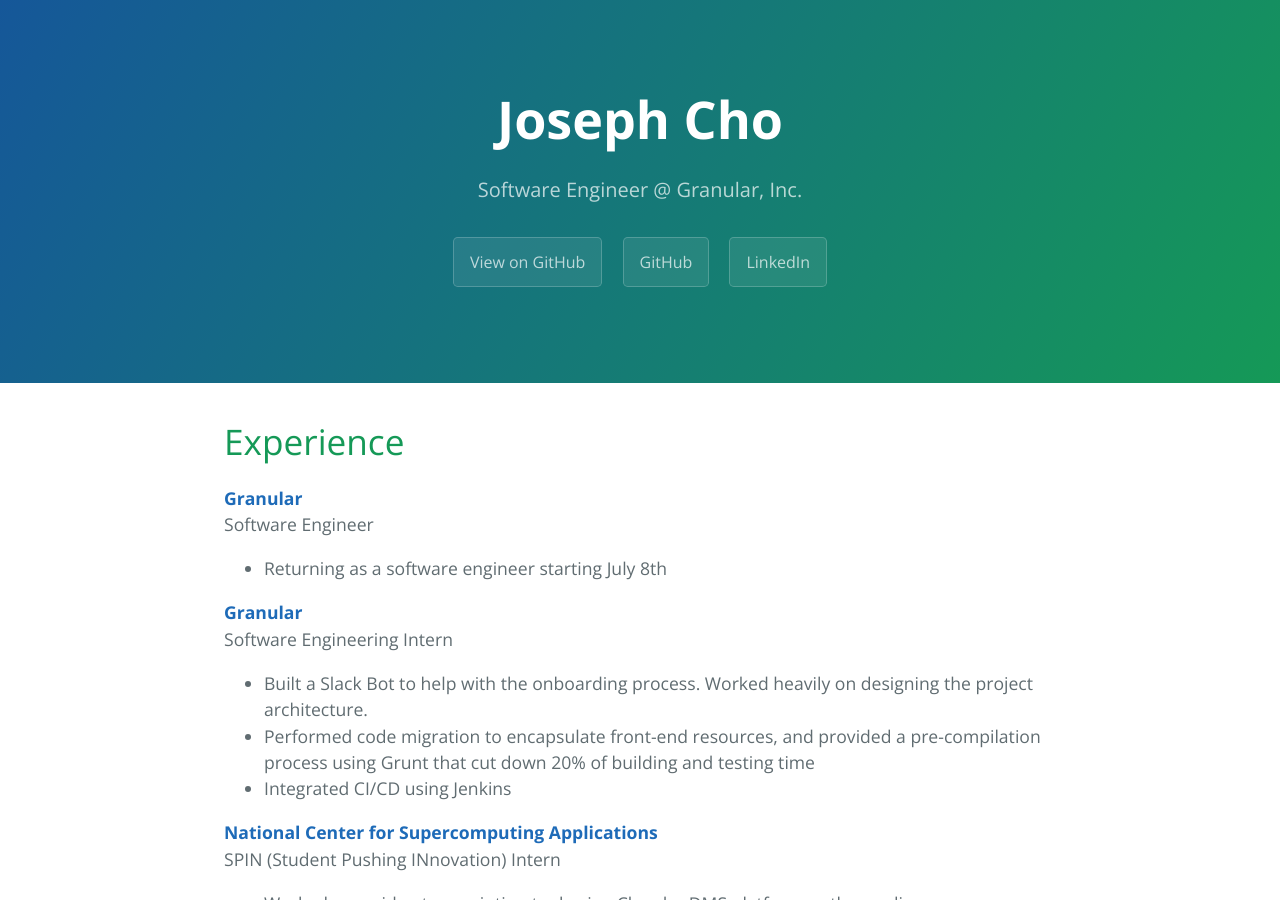
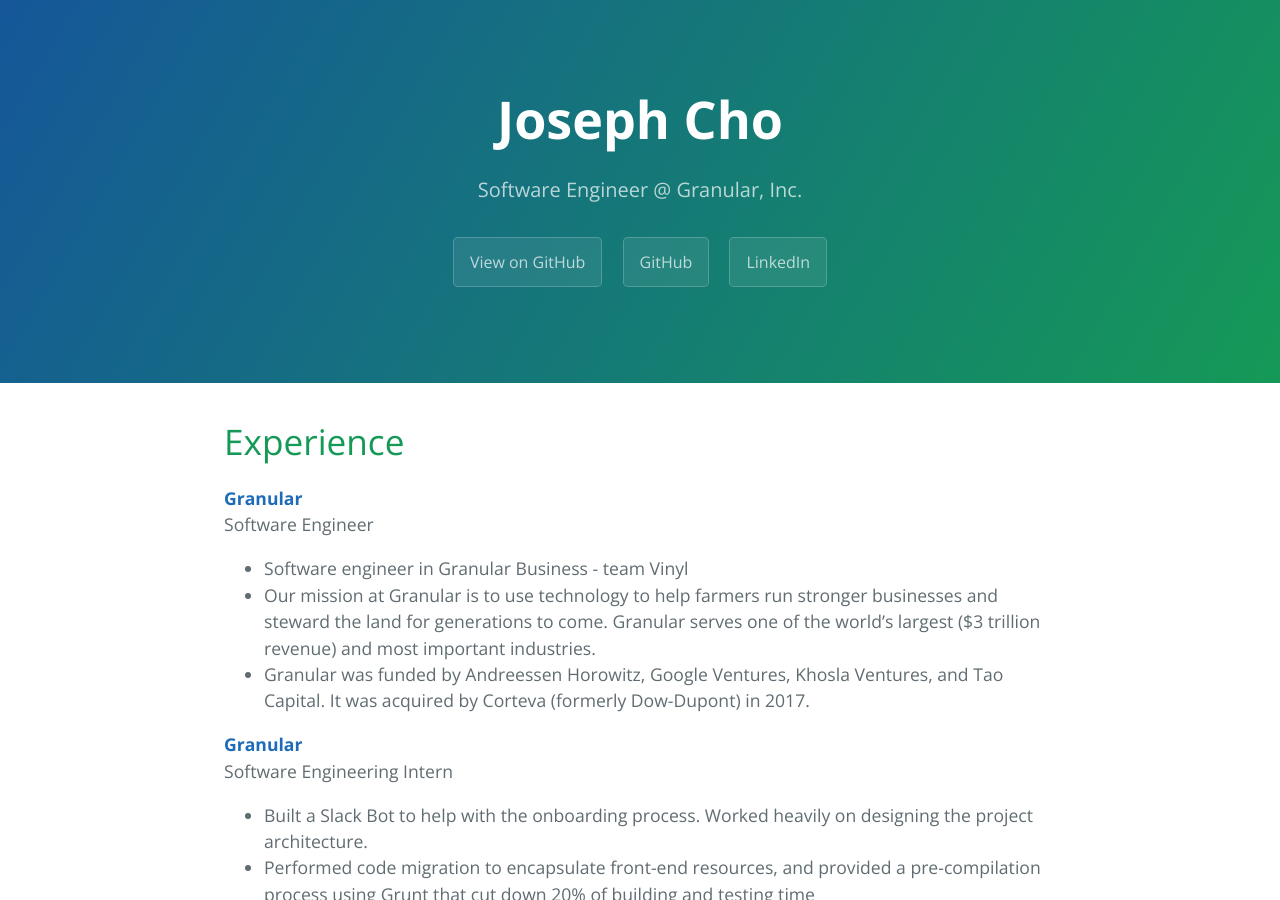
Before and after one commit to jocho-here/mgjo5899.github.io, a Jekyll site: the page built from index.md, in a window 1280 px wide and 900 px high. Built offline with Jekyll 4.4.1, drawn with Linux system fonts in a browser that asks for light colours; our own code applies the rules of GitHub Pages for plain Markdown files.

Commit message:
Populating more in the description

```diff
--- a/index.md
+++ b/index.md
@@ -5,7 +5,10 @@
 # Experience
 [**Granular**](https://granular.ag/)
 Software Engineer
-- Returning as a software engineer starting July 8th
+
+- Software engineer in Granular Business - team Vinyl
+- Our mission at Granular is to use technology to help farmers run stronger businesses and steward the land for generations to come.  Granular serves one of the world's largest ($3 trillion revenue) and most important industries.
+- Granular was funded by Andreessen Horowitz, Google Ventures, Khosla Ventures, and Tao Capital. It was acquired by Corteva (formerly Dow-Dupont) in 2017.
 
 [**Granular**](https://granular.ag/)
 Software Engineering Intern
```
